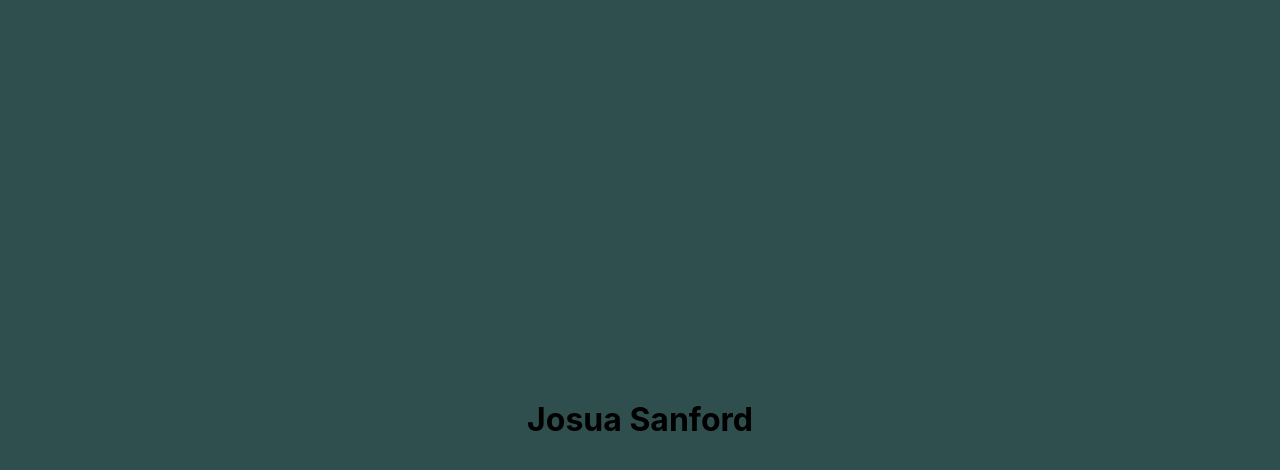
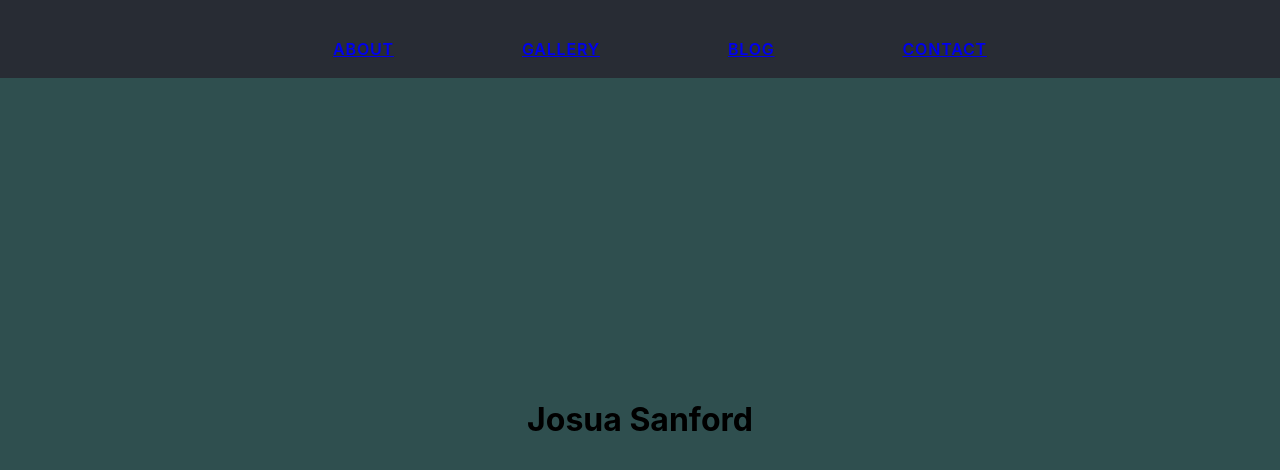
Before and after one commit to jsans24/portfolio, a React (Create React App) app: page / in a window 1280 px wide. Shown: the top 470 px of the page. Built offline with nearby package versions, Linux system fonts and the light colour scheme.

Commit message:
added a navbar and did some formatting
Signed-off-by: jsans24@gmail.com <jsans24@gmail.com>

```diff
--- a/src/App.css
+++ b/src/App.css
@@ -9,6 +9,31 @@ Body {
   align-self: start;
   margin-top: 50vh;
 }
+
+nav {
+	position: fixed;
+	top: 0;
+	left: 0;
+	right: 0;
+	background-color: #282c34;
+	z-index: 100;
+}
+
+nav li {
+	display: inline-block;
+}
+
+nav a {
+	font-weight: 600;
+	letter-spacing: 0.75px;
+	letter-spacing: .05rem;
+	padding: 3px 60px;
+	padding: .2rem 4rem;
+	display: inline-block;
+	border-bottom: none;
+	text-transform: uppercase;
+}
+
 
 .App-logo {
   height: 40vmin;
--- a/src/App.js
+++ b/src/App.js
@@ -3,10 +3,12 @@
 import Home from './components/Home';
 import Projects from './components/Projects';
 import './App.css';
+import Navbar from './components/Navbar';
 
 function App() {
   return (
     <div className="container">
+      <Navbar />
       <Home />
       <Projects />
     </div>
--- /dev/null
+++ b/src/components/Navbar.js
@@ -0,0 +1,18 @@
+import React from "react";
+import { HashLink } from "react-router-hash-link";
+
+const Navbar = (props) => {
+    return (
+      <nav>
+        <a className="hamburger" href="/"><i className="fa fa-bars"></i></a>
+        <ul>
+          <li><HashLink to="/#about">About</HashLink></li>
+          <li><HashLink to="/#gallery">Gallery</HashLink></li>
+          <li><HashLink to="/blog#top">Blog</HashLink></li>
+          <li><HashLink to="/#contact">Contact</HashLink></li>
+        </ul>
+        </nav>
+    )
+  }
+
+export default Navbar;
```
